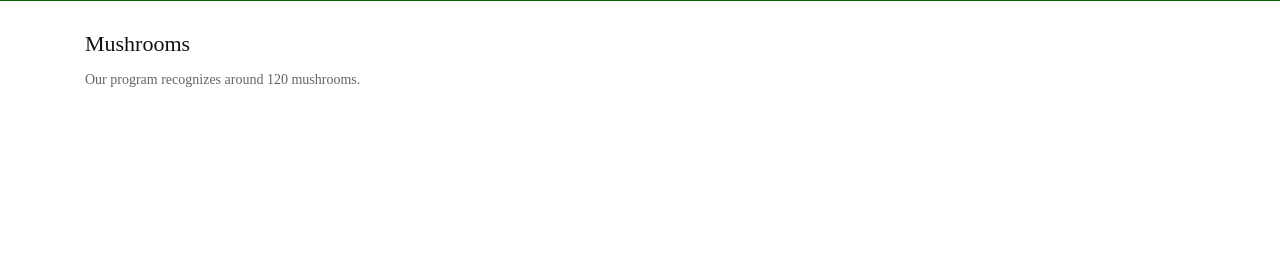
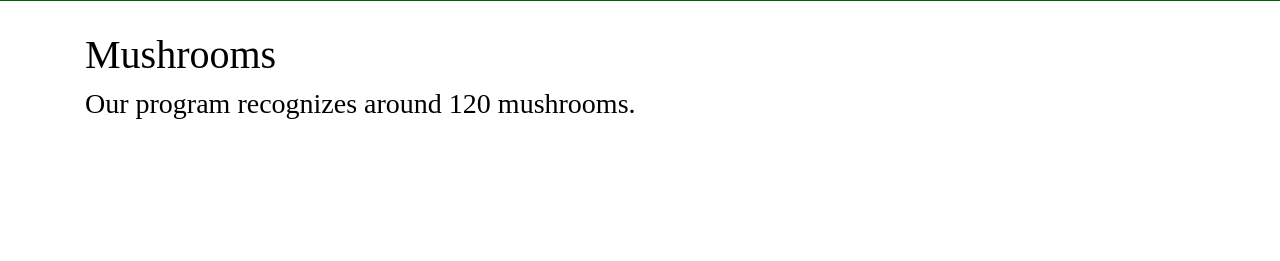
Before and after one commit to ziruzavar/MushroomXpert, a Django app: page /mushrooms in a window 1280 px wide. Shown: the part 99-360 px from the top of the page. Run offline with Django 3.2, Linux system fonts and the light colour scheme; some libraries are stand-ins or nearby versions.

```diff
--- a/static/css/style.css
+++ b/static/css/style.css
@@ -469,6 +469,10 @@ nav.main-menu {
     padding-right: 0px;
 }
 
+.h1, .h3 {
+    color: black;
+}
+
 .main-menu ul > li {
     position: inherit;
     display: inline-block;
@@ -479,7 +483,12 @@ nav.main-menu {
     padding-right: 0px;
 }
 
-/* Pagination links */
+.pagination {
+    margin: auto;
+    width: 50%;
+    padding: 10px;
+}
+
 .pagination a {
     font-size: 30px;
     color: black;
--- a/templates/mushrooms.html
+++ b/templates/mushrooms.html
@@ -7,8 +7,8 @@
             <div class="row">
                 <div class="col-md-12 ">
                     <div class="titlepage">
-                        <h2>Mushrooms</h2>
-                        <span>Our program recognizes around 120 mushrooms.</span>
+                        <p class="h1">Mushrooms</p>
+                        <p class="h3">Our program recognizes around 120 mushrooms.</p>
                     </div>
                 </div>
             </div>
```
